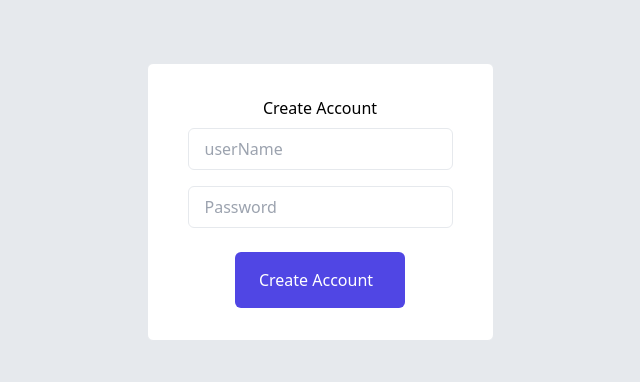
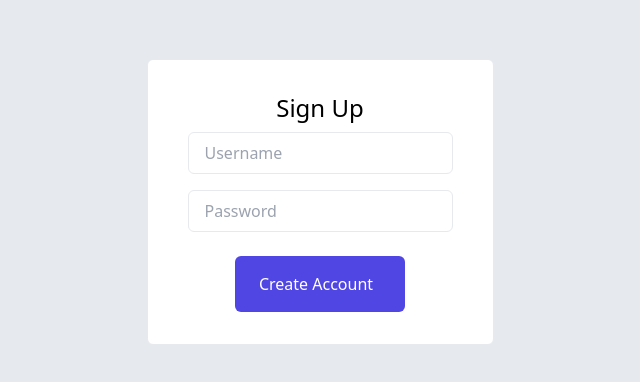
Before and after one commit to yashhadade/BranlyFrontend, a React (Vite) app: page /signUp in a window 1280 px wide. Shown: the part 198-580 px from the top of the page, without its empty margins (320-960 px from the left). Built offline with nearby package versions, Linux system fonts and the light colour scheme.

Commit message:
the Sign In and Sign Up Page With the BackEnd Done

```diff
--- a/src/App.tsx
+++ b/src/App.tsx
@@ -2,10 +2,11 @@ import { BrowserRouter, Route, Routes } from 'react-router-dom';
 import Dashbord from './pages/Dashbord';
 import { SignUp } from './pages/SignUp';
 import { SignIn } from './pages/SignIn';
-
+import { SnackbarProvider } from "notistack";
 function App() {
   return (
     <div>
+      <SnackbarProvider maxSnack={3}>
       <BrowserRouter>
         <Routes>
           <Route path="/signUp" element={<SignUp />} />
@@ -14,6 +15,7 @@ function App() {
           <Route path="/dashboard" element={<Dashbord />} />
         </Routes>
       </BrowserRouter>
+      </SnackbarProvider>
     </div>
   );
 }
--- a/src/Components/Input.tsx
+++ b/src/Components/Input.tsx
@@ -1,10 +1,26 @@
-export interface InputInterface{
-    placeholder:string,
-    onChange:()=>void,
-    type:"text"|"number"|"email"|"password"
-  }
-  export function Input(props:InputInterface){
-    return<div>
-        <input placeholder={props.placeholder}type={props.type} className=" px-4 py-2 border rounded-md m-2" onChange={props.onChange}></input>
+import React from "react";
+
+export interface InputInterface {
+  placeholder: string;
+  name: string;
+  value: string;
+  onBlur: (e: React.FocusEvent<HTMLInputElement>) => void;
+  onChange: (e: React.ChangeEvent<HTMLInputElement>) => void;
+  type: "text" | "number" | "email" | "password";
+}
+
+export function Input(props: InputInterface) {
+  return (
+    <div>
+      <input
+        name={props.name}
+        placeholder={props.placeholder}
+        type={props.type}
+        value={props.value}
+        className="px-4 py-2 border rounded-md m-2"
+        onChange={props.onChange}
+        onBlur={props.onBlur}
+      />
     </div>
-  }
+  );
+}
--- /dev/null
+++ b/src/Validation/Validation.tsx
@@ -0,0 +1,10 @@
+import * as Yup from "yup"
+
+export const userSignInSingUp=Yup.object({
+    username:Yup.string()
+    .required("Please Enter User Name"),
+
+    password:Yup.string()
+    .required("Please Enter the Password")
+
+})
--- a/src/pages/SignIn.tsx
+++ b/src/pages/SignIn.tsx
@@ -1,16 +1,89 @@
-import { Button } from "../Components/Button"
-import { Input } from "../Components/Input"
+import { useFormik } from "formik";
+import { Button } from "../Components/Button";
+import { Input } from "../Components/Input";
+import { userSignInSingUp } from "../Validation/Validation";
+import { useState } from "react";
+import { useNavigate } from "react-router-dom";
+import { useSnackbar } from "notistack";
+import userServise from "../Servises/UserAccount";
 
+const initialValues = {
+    username: "",
+    password: "",
+};
 
-export const SignIn=()=>{
-    return(<div className=" h-screen w-screen bg-gray-200 flex justify-center items-center">
-        <div className=" bg-white rounded-md border min-w-48 flex flex-col items-center p-8 ">
-            <div className=" text-2xl">Sign In</div>
-                <Input placeholder={"userName"} type={"text"}/>
-                <Input placeholder={"Password"} type={"password"}/>
-                <div className=" pt-4">
-                <Button variant={"primary"} size={"lg"} fullWidth={true} text="Log In"/>
+export const SignIn = () => {
+    // const [userDetail, setUserDetail] = useState();
+    const navigate=useNavigate()
+    const {enqueueSnackbar}=useSnackbar();
+    const [loading, setLoading] = useState(false);
+    const userInformatonForLogin=async(value)=>{
+        try {
+            const res = await userServise.getSignIn(value)
+            if(res && res.sucess){
+                enqueueSnackbar("Login SucessFully",{
+                    variant:"success",
+                    anchorOrigin:{horizontal:"right",vertical:"top"},
+                    autoHideDuration:1000,
+            })
+            navigate("/dashboard")
+            }else{
+                const errorMessage=res.message||res.data||"An unknown error occurred"
+                enqueueSnackbar(errorMessage, {
+                    variant: "error",
+                    anchorOrigin: { horizontal: "right", vertical: "top" },
+                    autoHideDuration: 5000,
+                  });
+            }
+        } catch (error) {
+            enqueueSnackbar(error.message || "Error", {
+                variant: "error",
+                anchorOrigin: { horizontal: "right", vertical: "top" },
+                autoHideDuration: 800,
+              });
+        }
+
+    }
+
+    const { values, errors, touched, handleBlur, handleChange, handleSubmit } = useFormik({
+        initialValues,
+        validationSchema: userSignInSingUp,
+        onSubmit: async (values) => {
+            setLoading(true)
+            userInformatonForLogin(values);
+            setLoading(false)
+            console.log(values);
+        },
+    });
+
+    return (
+        <div className="h-screen w-screen bg-gray-200 flex justify-center items-center">
+            <div className="bg-white rounded-md border min-w-48 flex flex-col items-center p-8">
+                <div className="text-2xl">Sign In</div>
+                <Input
+                    placeholder={"Username"}
+                    type={"text"}
+                    name={"username"}
+                    value={values.username}
+                    onChange={handleChange}
+                    onBlur={handleBlur}
+                />
+                {errors.username && touched.username && <div className="text-left text-red-600">{errors.username}</div>}
+
+                <Input
+                    placeholder={"Password"}
+                    type={"password"}
+                    name={"password"}
+                    value={values.password}
+                    onChange={handleChange}
+                    onBlur={handleBlur}
+                />
+                {errors.password && touched.password && <div className="text-left text-red-600">{errors.password}</div>}
+
+                <div className="pt-4">
+                    <Button variant={"primary"} size={"lg"} fullWidth={true} onClick={handleSubmit} loadding={loading} text="Log In" />
                 </div>
+            </div>
         </div>
-    </div>)
-}
+    );
+};
--- a/src/pages/SignUp.tsx
+++ b/src/pages/SignUp.tsx
@@ -1,21 +1,89 @@
-import { useRef } from "react"
-import { Button } from "../Components/Button"
-import { Input } from "../Components/Input"
+import { useFormik } from "formik";
+import { Button } from "../Components/Button";
+import { Input } from "../Components/Input";
+import { userSignInSingUp } from "../Validation/Validation";
+import { useState } from "react";
+import userServise from "../Servises/UserAccount";
+import { useSnackbar } from "notistack";
+import { useNavigate } from "react-router-dom";
+
+const initialValues = {
+    username: "",
+    password: "",
+};
+
+export const SignUp = () => {
+    const navigate=useNavigate()
+    const {enqueueSnackbar}=useSnackbar();
+    const [loading, setLoading] = useState(false);
+    const userInformaton=async(value)=>{
+        try {
+            const res = await userServise.getSignUp(value)
+            if(res && res.sucess){
+                enqueueSnackbar("User Created SucessFully",{
+                    variant:"success",
+                    anchorOrigin:{horizontal:"right",vertical:"top"},
+                    autoHideDuration:1000,
+            })
+            navigate("/")
+            }else{
+                const errorMessage=res.message||res.data||"An unknown error occurred"
+                enqueueSnackbar(errorMessage, {
+                    variant: "error",
+                    anchorOrigin: { horizontal: "right", vertical: "top" },
+                    autoHideDuration: 5000,
+                  });
+            }
+        } catch (error) {
+            enqueueSnackbar(error.message || "Error", {
+                variant: "error",
+                anchorOrigin: { horizontal: "right", vertical: "top" },
+                autoHideDuration: 800,
+              });
+        }
+
+    }
 
 
-export const SignUp=()=>{
+    const { values, errors, touched, handleBlur, handleChange, handleSubmit } = useFormik({
+        initialValues,
+        validationSchema: userSignInSingUp,
+        onSubmit: async (values) => {
+            // setUserDetail(values);
+            setLoading(true)
+           userInformaton(values)
+           setLoading(false)
+        },
+    });
 
-function SignUp(){
+    return (
+        <div className="h-screen w-screen bg-gray-200 flex justify-center items-center">
+            <div className="bg-white rounded-md border min-w-48 flex flex-col items-center p-8">
+                <div className="text-2xl">Sign Up </div>
+                <Input
+                    placeholder={"Username"}
+                    type={"text"}
+                    name={"username"}
+                    value={values.username}
+                    onChange={handleChange}
+                    onBlur={handleBlur}
+                />
+                {errors.username && touched.username && <div className="text-left text-red-600">{errors.username}</div>}
 
-}
-    return(<div className=" h-screen w-screen bg-gray-200 flex justify-center items-center">
-        <div className=" bg-white rounded-md border min-w-48 flex flex-col items-center p-8 ">
-            <div>Create Account</div>
-                <Input placeholder={"userName"} type={"text"}/>
-                <Input placeholder={"Password"} type={"password"}/>
-                <div className=" pt-4">
-                <Button onClick={SignUp} variant={"primary"} size={"lg"} fullWidth={true} text="Create Account"/>
+                <Input
+                    placeholder={"Password"}
+                    type={"password"}
+                    name={"password"}
+                    value={values.password}
+                    onChange={handleChange}
+                    onBlur={handleBlur}
+                />
+                {errors.password && touched.password && <div className="text-left text-red-600">{errors.password}</div>}
+
+                <div className="pt-4">
+                    <Button variant={"primary"} size={"lg"} fullWidth={true} onClick={handleSubmit} loadding={loading}text="Create Account" />
                 </div>
+            </div>
         </div>
-    </div>)
-}
+    );
+};
```
Also changed, not shown: src/Components/SideItem.tsx (line endings or trailing spaces).
